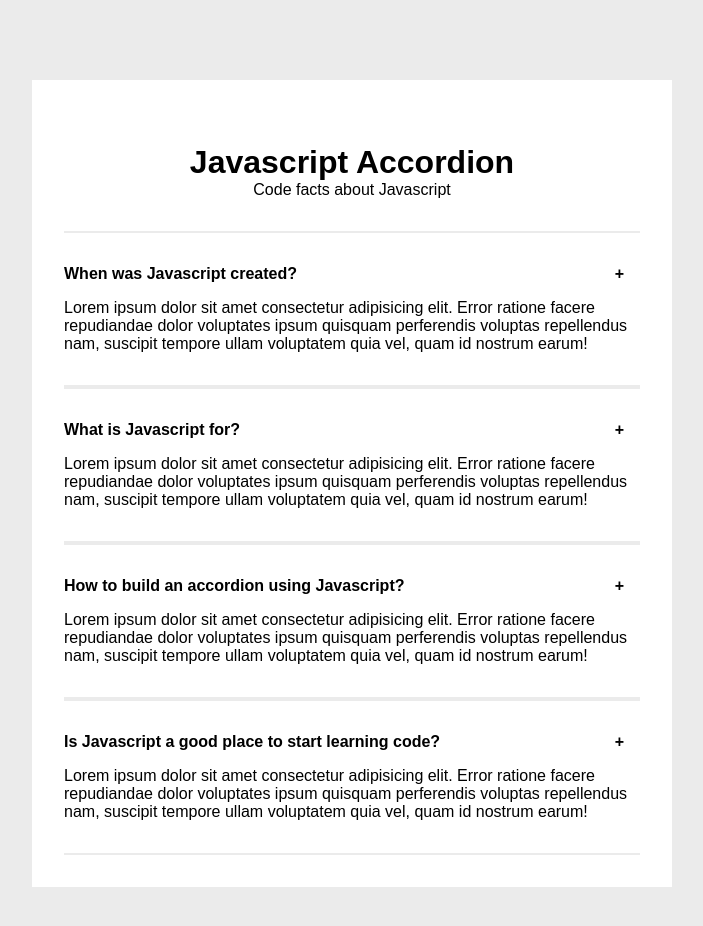
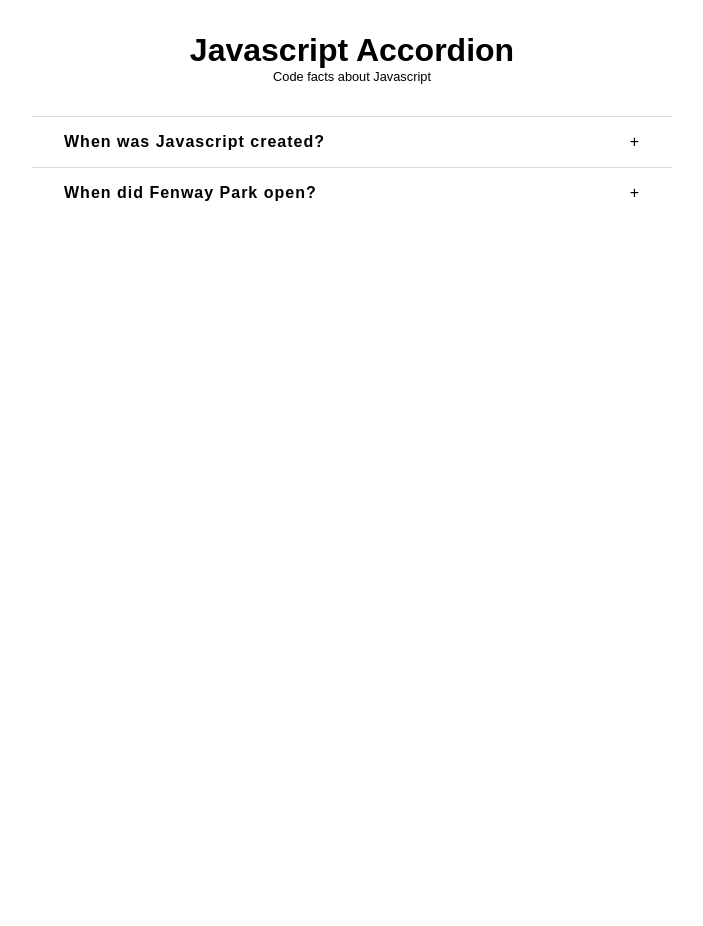
Before and after one commit to memobm/accordion, a plain HTML site: page index.html in a window 1280 px wide. Shown: the whole page, without its empty margins (288-991 px from the left). After the commit the page ends 800 px from the top, so only its background shows below. Drawn offline with Linux system fonts and the light colour scheme.

Commit message:
Remove unnecessary tags and rename classes for better readability

```diff
--- a/index.html
+++ b/index.html
@@ -11,43 +11,42 @@
 
 <body>
     <main>
-        <div class="content">
+        <div class="header">
             <div class="container">
-                <div class="header">
-                    <h1 class="header-title">Javascript Accordion</h1>
-                    <p>Code facts about Javascript</p>
+                <h1 class="header-title">Javascript Accordion</h1>
+                <p class="tagline">Code facts about Javascript</p>
+            </div>
+        </div>
+        <div class="accordion">
+            <div class="accordion-item">
+                <div class="accordion-heading">
+                    <p class="accordion-title">When was Javascript created?</p>
+                    <span class="accordion-icon">+</span>
                 </div>
-                <div class="content-body">
-                    <div class="question-content">
-                        <p class="question">When was Javascript created?<span class="plus">+</span><span
-                                class="minus">-</span></p>
-                        <p class="answer">Lorem ipsum dolor sit amet consectetur adipisicing elit. Error ratione facere
-                            repudiandae dolor voluptates ipsum quisquam perferendis voluptas repellendus nam, suscipit
-                            tempore ullam voluptatem quia vel, quam id nostrum earum!</p>
-                    </div>
-                    <div class="question-content">
-                        <p class="question">What is Javascript for?<span class="plus">+</span><span
-                                class="minus">-</span></p>
-                        <p class="answer">Lorem ipsum dolor sit amet consectetur adipisicing elit. Error ratione facere
-                            repudiandae dolor voluptates ipsum quisquam perferendis voluptas repellendus nam, suscipit
-                            tempore ullam voluptatem quia vel, quam id nostrum earum!</p>
-                    </div>
-                    <div class="question-content">
-                        <p class="question">How to build an accordion using Javascript?<span class="plus">+</span><span
-                                class="minus">-</span></p>
-                        <p class="answer">Lorem ipsum dolor sit amet consectetur adipisicing elit. Error ratione facere
-                            repudiandae dolor voluptates ipsum quisquam perferendis voluptas repellendus nam, suscipit
-                            tempore ullam voluptatem quia vel, quam id nostrum earum!</p>
-                    </div>
-                    <div class="question-content">
-                        <p class="question">Is Javascript a good place to start learning code?<span class="plus">+</span><span
-                                class="minus">-</span></p>
-                        <p class="answer">Lorem ipsum dolor sit amet consectetur adipisicing elit. Error ratione facere
-                            repudiandae dolor voluptates ipsum quisquam perferendis voluptas repellendus nam, suscipit
-                            tempore ullam voluptatem quia vel, quam id nostrum earum!</p>
-                    </div>
+                <div class="accordion-details">
+                    <p>Lorem ipsum dolor sit amet consectetur adipisicing elit. Error
+                        ratione facere
+                        repudiandae dolor voluptates ipsum quisquam perferendis voluptas repellendus nam,
+                        suscipit
+                        tempore ullam voluptatem quia vel, quam id nostrum earum!
+                    </p>
                 </div>
             </div>
+            <div class="accordion-item">
+                <div class="accordion-heading">
+                    <p class="accordion-title">When did Fenway Park open?</p>
+                    <span class="accordion-icon">+</span>
+                </div>
+                <div class="accordion-details">
+                    <p>Lorem ipsum dolor sit amet consectetur adipisicing elit. Error
+                        ratione facere
+                        repudiandae dolor voluptates ipsum quisquam perferendis voluptas repellendus nam,
+                        suscipit
+                        tempore ullam voluptatem quia vel, quam id nostrum earum!
+                    </p>
+                </div>
+            </div>
+        </div>
         </div>
     </main>
 
--- a/style.css
+++ b/style.css
@@ -5,54 +5,53 @@
 }
 
 body {
-    background: #ebebeb;
     font-family: Arial, Helvetica, sans-serif;
-}
-
-content {
-    width: 100%;
-}
-
-.container {
-    max-width: 640px;
-    margin: 5rem auto;
-    padding: 2rem;
-    background: #fff;
 }
 
 .header {
     text-align: center;
-    padding: 2rem;
+    margin: 2rem;
 }
 
-.question-content {
-    border-top: 2px solid #ebebeb;
-    border-bottom: 2px solid #ebebeb;
-    padding: 2rem 0;
+.container {
+    max-width: 960px;
+    margin: 0 auto;
 }
 
-.question {
+div > .tagline {
+    font-size: .8rem;
+}
+
+.accordion {
+    width: 640px;
+    margin: 0 auto;
+}
+
+.accordion-heading {
+    display: flex;
+    justify-content: space-between;
+    border-top: 1px solid #dddddd;
+    padding: 1rem 2rem;
+    letter-spacing: 1px;
+}
+
+.accordion-heading:hover {
+    cursor: pointer;
+}
+
+.accordion-title {
     font-weight: bold;
 }
 
-span {
-    float: right;
-    padding-right: 1rem;
+.accordion-details {
+    height: 0;
+    overflow: hidden;
+    transition: 0.3s all ease;
+    margin-left: 2rem;
 }
 
-.minus {
-    display: none;
+.accordion-details > p {
+    font-size: .8rem;
+    line-height: 1.2rem;
+    padding: 1.2rem 0;
 }
-
-.answer {
-    /* display: none; */
-    padding-top: 1rem;
-}
-
-.show {
-    display: block;
-}
-
-.hide {
-    display: none;
-}
```
